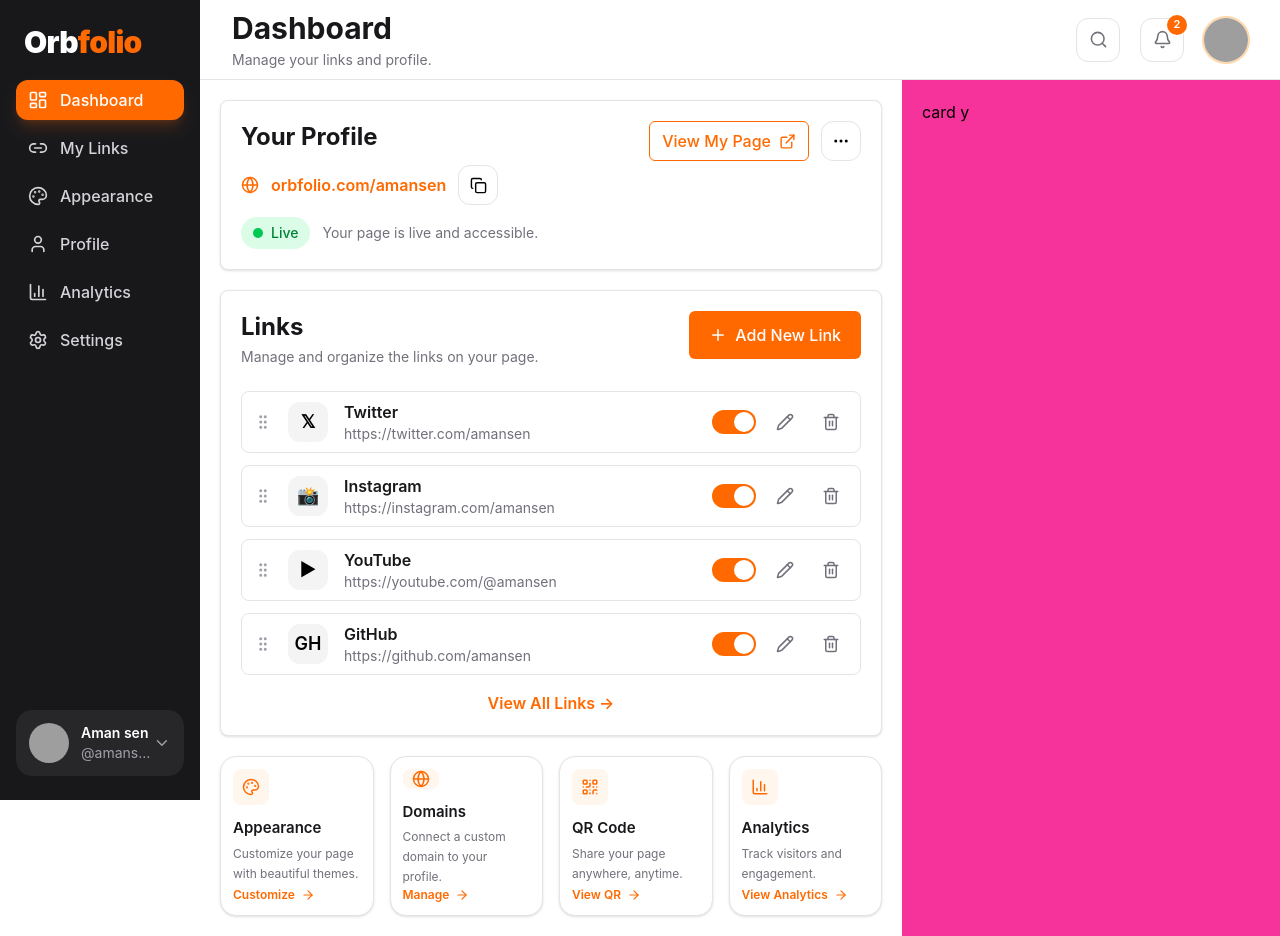
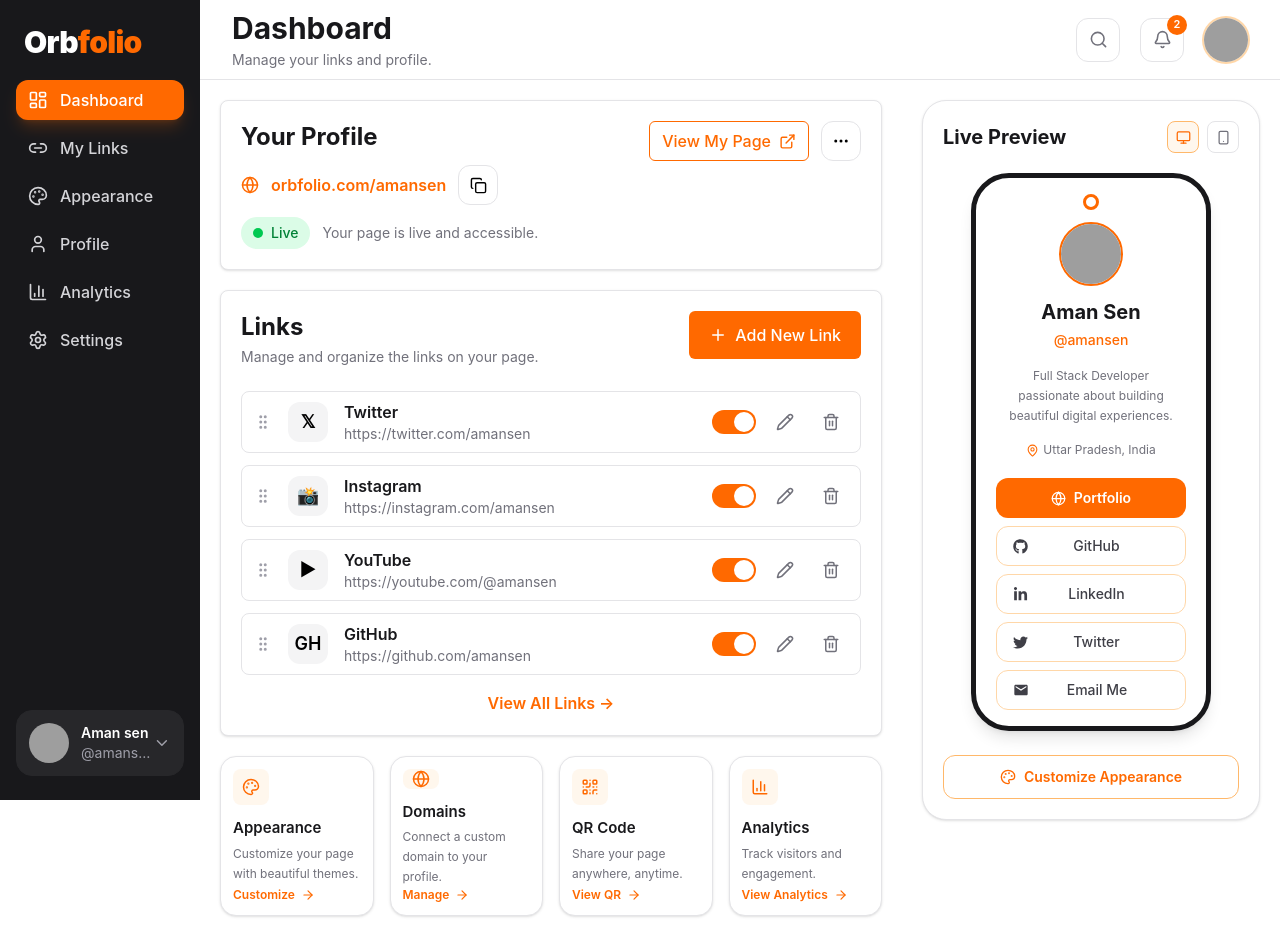
Before and after one commit to Amansen-ay/Orbfolio, a React (Vite) app in the folder client/: page /dashboard in a window 1280 px wide. Built offline with nearby package versions, Linux system fonts and the light colour scheme; grey boxes are pictures that could not be loaded.

Commit message:
feat: Finished the UI of Dashboard page

```diff
--- a/client/src/widgets/DashboardContent/DashboardContent.tsx
+++ b/client/src/widgets/DashboardContent/DashboardContent.tsx
@@ -1,6 +1,8 @@
 import {ProfileOverviewCard} from './ui/ProfileOverviewCard';
 import {LinksCard} from './ui/LinksCard';
 import {QuickActionsCard} from './ui/QuickActionsCard';
+import {LivePreviewCard} from './ui/LivePreviewCard';
+
 
 export function DashboardContent() {
     return (
@@ -16,8 +18,8 @@ export function DashboardContent() {
                 </section>
 
                 {/* section right  */}
-                <section className="w-[35%] bg-pink-500 p-5 ">
-                    card y
+                <section className="w-[35%] p-5 ">
+                    <LivePreviewCard/>
                 </section>
             </main>
         </>
--- /dev/null
+++ b/client/src/widgets/DashboardContent/ui/LivePreviewCard.tsx
@@ -0,0 +1,173 @@
+import {
+  Monitor,
+  Smartphone,
+  MapPin,
+  Palette,
+  Globe,
+} from "lucide-react";
+
+import {
+  FaGithub,
+  FaLinkedinIn,
+  FaTwitter,
+} from "react-icons/fa";
+
+import { MdEmail } from "react-icons/md";
+
+export function LivePreviewCard() {
+  return (
+    <section className="rounded-3xl border border-zinc-200 bg-white p-5 shadow-sm">
+      {/* Header */}
+
+      <div className="flex items-center justify-between">
+        <h2 className="text-xl font-bold text-zinc-900">
+          Live Preview
+        </h2>
+
+        <div className="flex gap-2">
+          <button className="flex h-8 w-8 items-center justify-center rounded-lg border border-orange-300 bg-orange-50 text-orange-500">
+            <Monitor size={15} />
+          </button>
+
+          <button className="flex h-8 w-8 items-center justify-center rounded-lg border border-zinc-200 text-zinc-500 hover:bg-zinc-100">
+            <Smartphone size={15} />
+          </button>
+        </div>
+      </div>
+
+      {/* Phone */}
+
+      <div className="mt-5 flex justify-center">
+        <div
+          className="
+            aspect-[9/19]
+            w-[240px]
+            rounded-[38px]
+            border-[5px]
+            border-zinc-900
+            bg-white
+            px-5
+            py-4
+            shadow-lg
+          "
+        >
+          {/* Logo */}
+
+          <div className="mb-3 flex justify-center">
+            <div className="h-4 w-4 rounded-full border-[3px] border-orange-500" />
+          </div>
+
+          {/* Avatar */}
+
+          <img
+            src="https://i.pravatar.cc/200"
+            alt=""
+            className="mx-auto h-16 w-16 rounded-full border-2 border-orange-500 object-cover"
+          />
+
+          {/* Name */}
+
+          <h2 className="mt-3 text-center text-xl font-bold text-zinc-900">
+            Aman Sen
+          </h2>
+
+          <p className="mt-1 text-center text-sm font-medium text-orange-500">
+            @amansen
+          </p>
+
+          {/* Bio */}
+
+          <p className="mx-auto mt-4 max-w-[180px] text-center text-xs leading-5 text-zinc-500">
+            Full Stack Developer passionate about building beautiful
+            digital experiences.
+          </p>
+
+          {/* Location */}
+
+          <div className="mt-4 flex items-center justify-center gap-1 text-xs text-zinc-500">
+            <MapPin size={13} className="text-orange-500" />
+            Uttar Pradesh, India
+          </div>
+
+          {/* Links */}
+
+          <div className="mt-5 flex flex-col gap-2">
+            <button className="flex h-10 items-center justify-center gap-2 rounded-xl bg-orange-500 text-sm font-semibold text-white transition hover:bg-orange-600">
+              <Globe size={15} />
+              Portfolio
+            </button>
+
+            {[
+              {
+                icon: <FaGithub size={15} />,
+                text: "GitHub",
+              },
+              {
+                icon: <FaLinkedinIn size={15} />,
+                text: "LinkedIn",
+              },
+              {
+                icon: <FaTwitter size={15} />,
+                text: "Twitter",
+              },
+              {
+                icon: <MdEmail size={16} />,
+                text: "Email Me",
+              },
+            ].map((item) => (
+              <button
+                key={item.text}
+                className="
+                  flex
+                  h-10
+                  items-center
+                  gap-3
+                  rounded-xl
+                  border
+                  border-orange-200
+                  px-4
+                  text-sm
+                  font-medium
+                  text-zinc-700
+                  transition
+                  hover:bg-orange-50
+                "
+              >
+                <span className="text-zinc-700">{item.icon}</span>
+
+                <span className="flex-1 text-center pr-4">
+                  {item.text}
+                </span>
+              </button>
+            ))}
+          </div>
+        </div>
+      </div>
+
+      {/* Footer */}
+
+      <button
+        className="
+          mt-6
+          flex
+          h-11
+          w-full
+          items-center
+          justify-center
+          gap-2
+          rounded-xl
+          border
+          border-orange-300
+          text-sm
+          font-semibold
+          text-orange-500
+          transition
+          hover:bg-orange-50
+        "
+      >
+        <Palette size={16} />
+        Customize Appearance
+      </button>
+    </section>
+  );
+}
```
